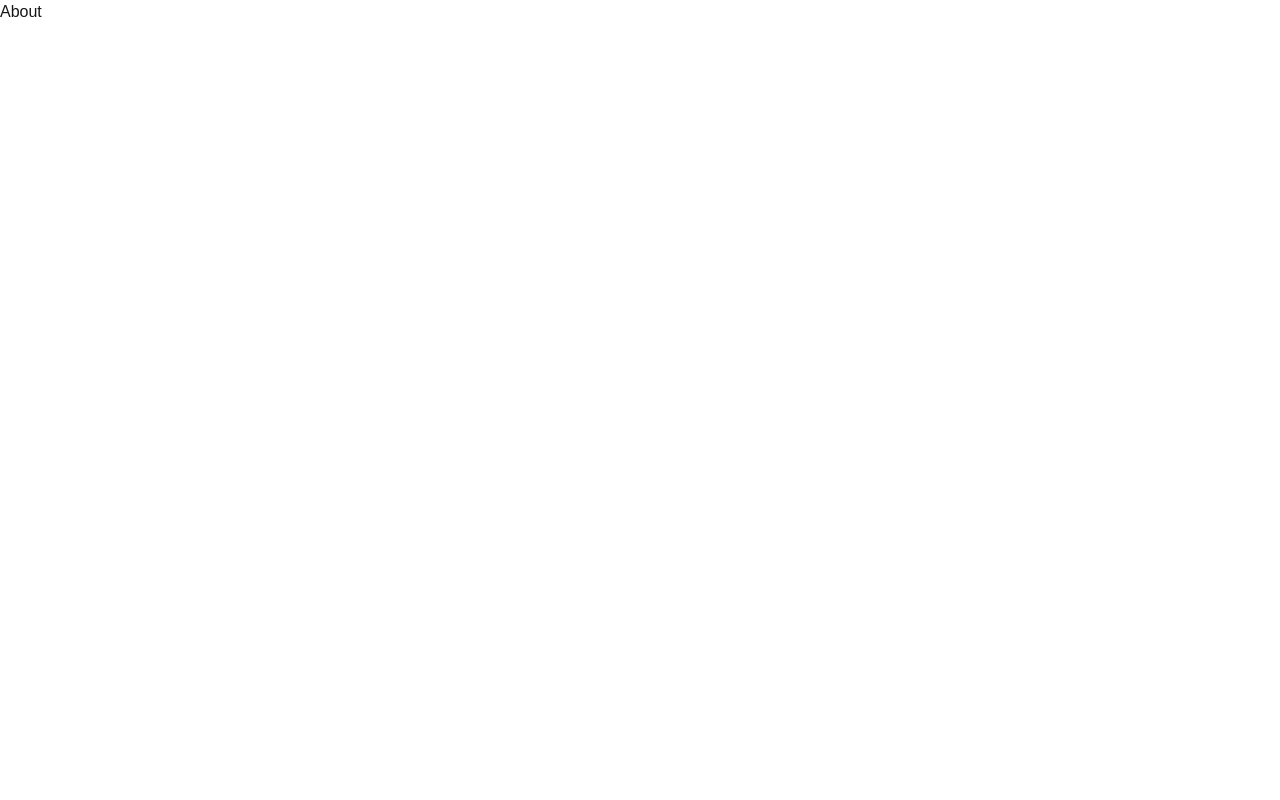
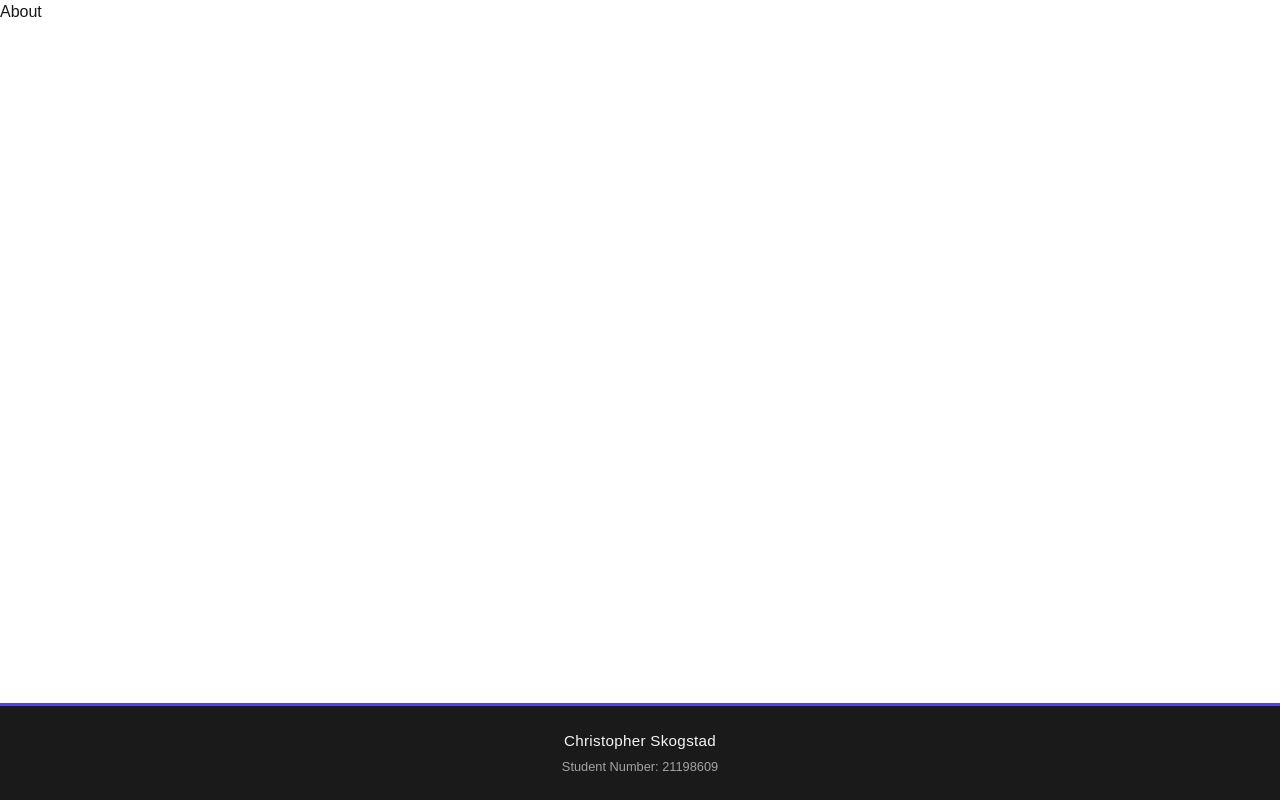
Before and after one commit to Chris-Skogstad/phoneme, a Next.js app: page /about in a window 1280 px wide. Built offline with nearby package versions, Linux system fonts and the light colour scheme.

Commit message:
Components folder created, created Footer and added to layout

```diff
--- /dev/null
+++ b/app/components/Footer.tsx
@@ -0,0 +1,34 @@
+export default function Footer() {
+  return (
+    <footer
+      style={{
+        backgroundColor: "#1a1a1a",
+        color: "#f5f5f5",
+        padding: "24px 16px",
+        textAlign: "center",
+        marginTop: "auto",
+        borderTop: "3px solid #4f46e5",
+      }}
+    >
+      <p
+        style={{
+          margin: 0,
+          fontSize: "0.95rem",
+          fontWeight: 500,
+          letterSpacing: "0.02em",
+        }}
+      >
+        Christopher Skogstad
+      </p>
+      <p
+        style={{
+          margin: "4px 0 0",
+          fontSize: "0.8rem",
+          color: "#a3a3a3",
+        }}
+      >
+        Student Number: 21198609
+      </p>
+    </footer>
+  );
+}
--- a/app/layout.tsx
+++ b/app/layout.tsx
@@ -1,6 +1,7 @@
 import type { Metadata } from "next";
 import { Geist, Geist_Mono } from "next/font/google";
 import "./globals.css";
+import Footer from "./components/Footer";
 
 const geistSans = Geist({
   variable: "--font-geist-sans",
@@ -13,8 +14,8 @@ const geistMono = Geist_Mono({
 });
 
 export const metadata: Metadata = {
-  title: "Create Next App",
-  description: "Generated by create next app",
+  title: "Phoneme Builder",
+  description: "A phoneme-based Wordle and Word Search builder for Speech Pathology teachers",
 };
 
 export default function RootLayout({
@@ -27,7 +28,10 @@ export default function RootLayout({
       lang="en"
       className={`${geistSans.variable} ${geistMono.variable} h-full antialiased`}
     >
-      <body className="min-h-full flex flex-col">{children}</body>
+      <body className="min-h-full flex flex-col">
+        {children}
+        <Footer />
+      </body>
     </html>
   );
 }
```
Also changed, not shown: app/components/Header.tsx (added).
